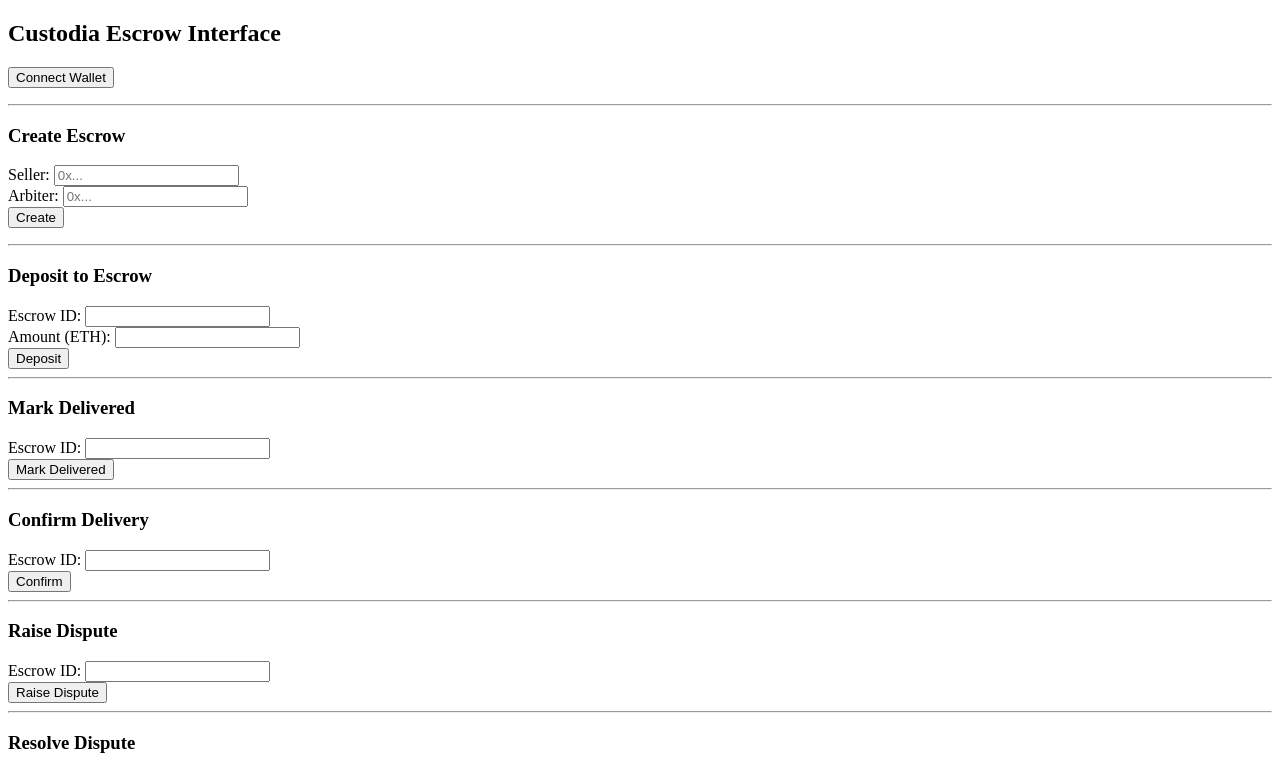
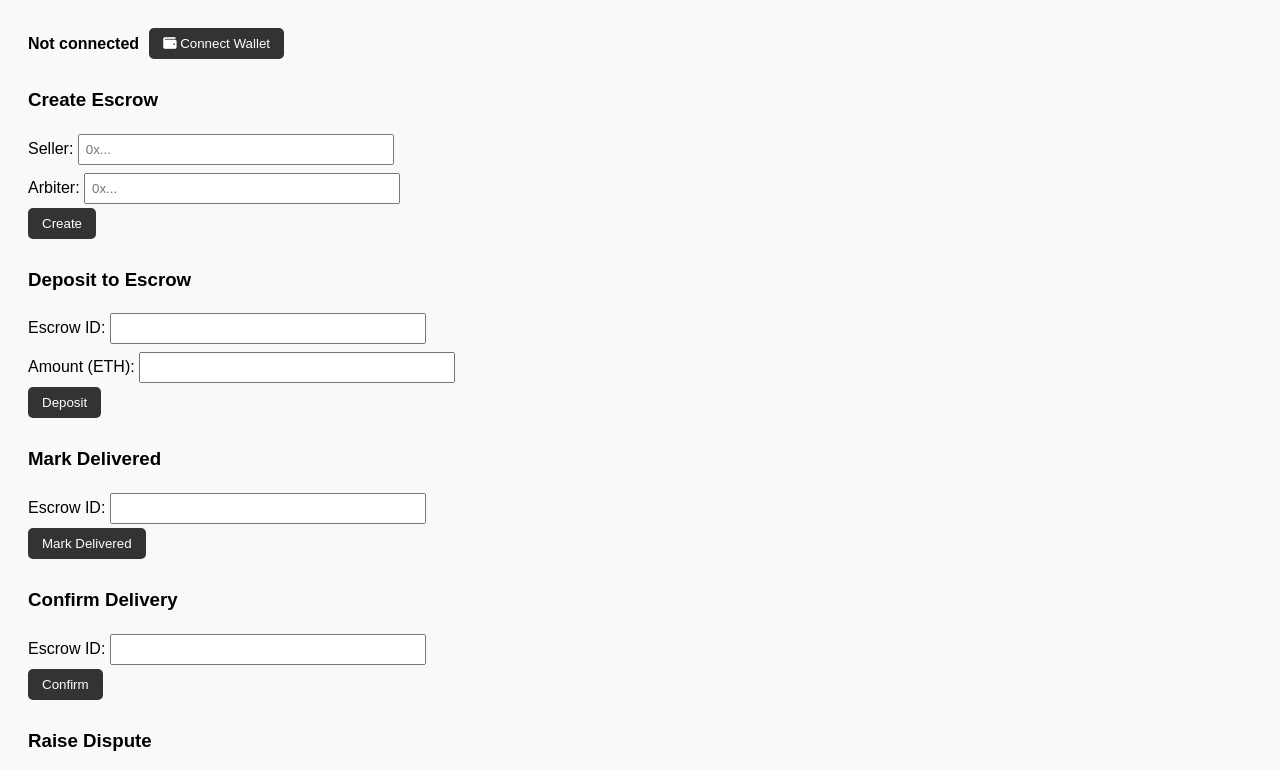
Before and after one commit to K1297/Custodia, a plain HTML site: page index.html in a window 1280 px wide. Shown: the top 769 px of the page. Drawn offline with nearby package versions, Linux system fonts and the light colour scheme.

Commit message:
bug fixing

```diff
--- a/index.html
+++ b/index.html
@@ -4,47 +4,50 @@
   <meta charset="UTF-8" />
   <meta name="viewport" content="width=device-width, initial-scale=1.0"/>
   <title>Custodia Frontend</title>
+  <script src="https://cdn.jsdelivr.net/npm/ethers/dist/ethers.min.js"></script>
+  <link rel="stylesheet" href="https://cdnjs.cloudflare.com/ajax/libs/font-awesome/6.5.0/css/all.min.css"/>
+  <style>
+    body { font-family: Arial, sans-serif; padding: 20px; background: #f8f9fa; }
+    .wallet-info { display: flex; align-items: center; gap: 10px; margin-bottom: 20px; }
+    .wallet-address { font-weight: bold; }
+    .btn { padding: 8px 14px; cursor: pointer; background: #333; color: white; border: none; border-radius: 5px; }
+    input, select { margin: 4px 0; padding: 6px; width: 300px; max-width: 100%; }
+    h3 { margin-top: 30px; }
+    hr { margin-top: 30px; }
+  </style>
 </head>
 <body>
-  <h2>Custodia Escrow Interface</h2>
 
-  <button onclick="connectWallet()">Connect Wallet</button>
-  <p id="walletAddress"></p>
-
-  <hr/>
+  <!-- Brave Wallet Connection Button -->
+  <div class="wallet-info">
+    <div class="wallet-address" id="walletAddress">Not connected</div>
+    <button class="btn" id="connectWalletBtn">
+      <i class="fas fa-wallet"></i> Connect Wallet
+    </button>
+  </div>
 
   <h3>Create Escrow</h3>
   Seller: <input type="text" id="seller" placeholder="0x..."><br/>
   Arbiter: <input type="text" id="arbiter" placeholder="0x..."><br/>
-  <button onclick="createEscrow()">Create</button><br/>
+  <button class="btn" onclick="createEscrow()">Create</button><br/>
   <p id="escrowIdResult"></p>
-
-  <hr/>
 
   <h3>Deposit to Escrow</h3>
   Escrow ID: <input type="number" id="depositId"><br/>
   Amount (ETH): <input type="number" id="depositAmount"><br/>
-  <button onclick="deposit()">Deposit</button>
-
-  <hr/>
+  <button class="btn" onclick="deposit()">Deposit</button>
 
   <h3>Mark Delivered</h3>
   Escrow ID: <input type="number" id="deliveredId"><br/>
-  <button onclick="markDelivered()">Mark Delivered</button>
-
-  <hr/>
+  <button class="btn" onclick="markDelivered()">Mark Delivered</button>
 
   <h3>Confirm Delivery</h3>
   Escrow ID: <input type="number" id="confirmId"><br/>
-  <button onclick="confirmDelivery()">Confirm</button>
-
-  <hr/>
+  <button class="btn" onclick="confirmDelivery()">Confirm</button>
 
   <h3>Raise Dispute</h3>
   Escrow ID: <input type="number" id="disputeId"><br/>
-  <button onclick="raiseDispute()">Raise Dispute</button>
-
-  <hr/>
+  <button class="btn" onclick="raiseDispute()">Raise Dispute</button>
 
   <h3>Resolve Dispute</h3>
   Escrow ID: <input type="number" id="resolveId"><br/>
@@ -53,12 +56,13 @@
     <option value="true">Yes</option>
     <option value="false">No</option>
   </select><br/>
-  <button onclick="resolveDispute()">Resolve</button>
+  <button class="btn" onclick="resolveDispute()">Resolve</button>
 
-  <script src="https://cdn.jsdelivr.net/npm/ethers/dist/ethers.min.js"></script>
   <script>
+    let currentAccount = null;
     let provider, signer, contract;
-    const contractAddress = "0xcecb1DCfA527d07DFf4c93dD01224F1C504aDc22"; // Replace with deployed address
+
+    const contractAddress = "0xcecb1DCfA527d07DFf4c93dD01224F1C504aDc22"; // 🔁 Replace with your deployed contract address
     const abi = [
 
 	{
@@ -422,12 +426,29 @@
     ];
 
     async function connectWallet() {
-      provider = new ethers.providers.Web3Provider(window.ethereum);
-      await provider.send("eth_requestAccounts", []);
-      signer = provider.getSigner();
-      contract = new ethers.Contract(contractAddress, abi, signer);
-      const address = await signer.getAddress();
-      document.getElementById("walletAddress").innerText = "Connected: " + address;
+      if (typeof window.ethereum === 'undefined') {
+        alert('No wallet found. Please install Brave Wallet or MetaMask.');
+        return;
+      }
+
+      try {
+        const accounts = await window.ethereum.request({ method: 'eth_requestAccounts' });
+        currentAccount = accounts[0];
+
+        document.getElementById('walletAddress').textContent =
+          `Connected: ${currentAccount.slice(0, 6)}...${currentAccount.slice(-4)}`;
+
+        document.getElementById('connectWalletBtn').innerHTML =
+          '<i class="fas fa-check-circle"></i> Connected';
+        document.getElementById('connectWalletBtn').disabled = true;
+
+        provider = new ethers.providers.Web3Provider(window.ethereum);
+        signer = provider.getSigner();
+        contract = new ethers.Contract(contractAddress, abi, signer);
+      } catch (error) {
+        console.error(error);
+        alert('Connection failed.');
+      }
     }
 
     async function createEscrow() {
@@ -458,7 +479,7 @@
       const id = document.getElementById("confirmId").value;
       const tx = await contract.confirmDelivery(id);
       await tx.wait();
-      alert("Delivery confirmed and payment released");
+      alert("Delivery confirmed");
     }
 
     async function raiseDispute() {
@@ -475,6 +496,8 @@
       await tx.wait();
       alert("Dispute resolved");
     }
+
+    document.getElementById('connectWalletBtn').addEventListener('click', connectWallet);
   </script>
 </body>
 </html>
```
